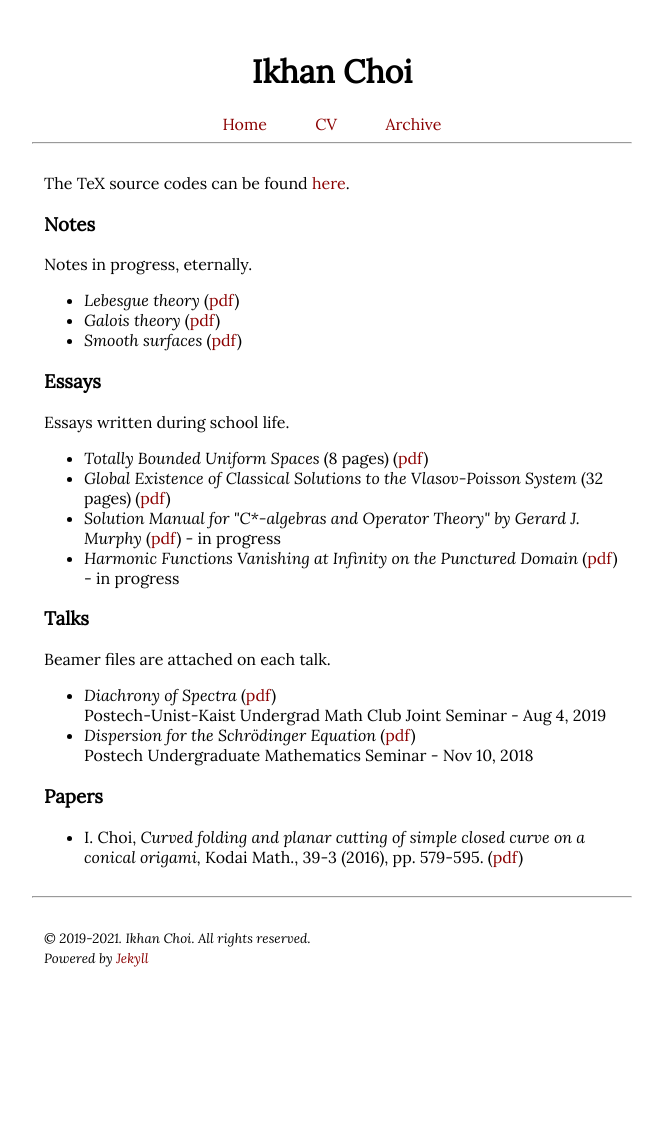
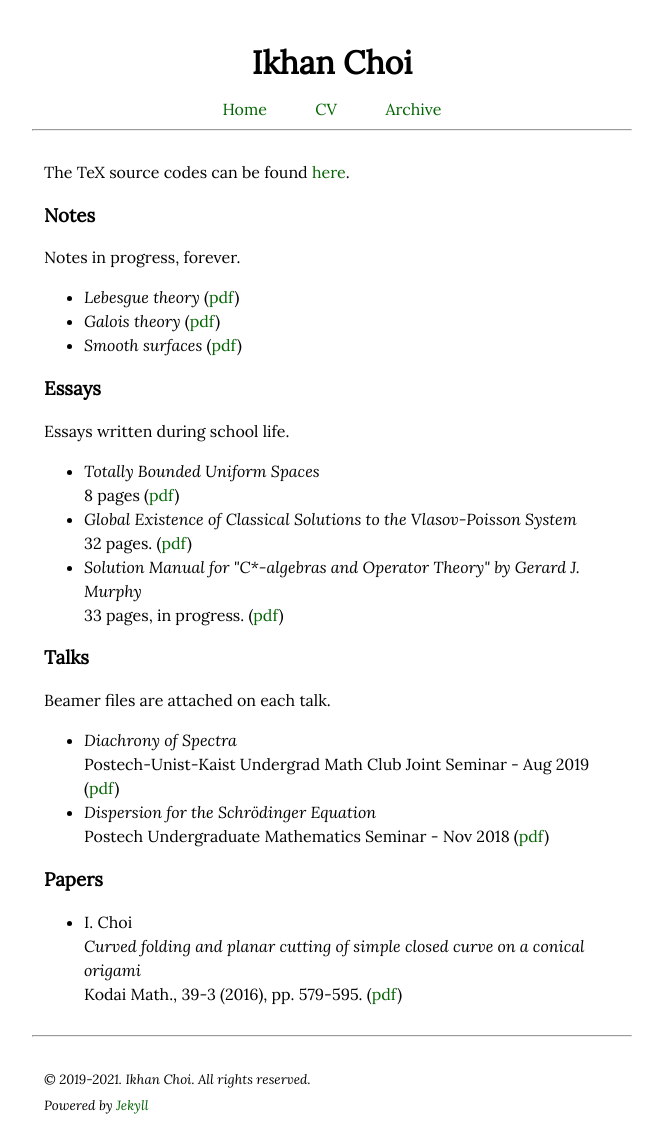
Before and after one commit to ikhanchoi/ikhanchoi.github.io, a Jekyll site: the page built from pages/archive/index.html, in a window 1280 px wide. Shown: the whole page, without its empty margins (308-971 px from the left). Built offline with Jekyll 4.4.1, drawn with Linux system fonts in a browser that asks for light colours; nearby versions of some CDN libraries; before the commit the page ends 988 px from its top, so only the background shows below that.

Commit message:
21/10/19

```diff
--- a/_config.yml
+++ b/_config.yml
@@ -1,24 +1,4 @@
 title: 'Ikhan Choi'
-
 url: 'https://ikhanchoi.github.io'
-baseurl: ''
-
-markdown: kramdown
-markdown_ext: 'md'
-highlighter: rouge
-
-kramdown:
-  input: GFM
-  syntax_highlighter: rouge
-  syntax_highlighter_opts:
-    css_class: 'highlight'
-    span:
-      line_numbers: false
-    block:
-      line_numbers: true
-      start_line: 1
-
 plugins:
   - jekyll-sitemap
-
-google_analytics: G-BSE1ZPMKGC
--- a/assets/css/style.css
+++ b/assets/css/style.css
@@ -4,6 +4,7 @@
   padding-top: 30px;
   font-family: 'Lora', serif;
   counter-reset: section;
+  line-height: 150%;
 }
 
 h4 {
@@ -35,5 +36,5 @@
 }
 
 
-a:link { color: darkred; text-decoration: none;}
-a:visited { color: darkred; text-decoration: none;}
+a:link { color: darkgreen; text-decoration: none;}
+a:visited { color: darkgreen; text-decoration: none;}
--- a/pages/archive/index.html
+++ b/pages/archive/index.html
@@ -9,7 +9,7 @@
 
 
 <h3>Notes</h3>
-Notes in progress, eternally.
+Notes in progress, forever.
 <ul>
 	<li>
 		<i>Lebesgue theory</i>
@@ -32,22 +32,19 @@
 Essays written during school life.
 <ul>
 	<li>
-		<i>Totally Bounded Uniform Spaces</i>
-		(8 pages)
-		(<a href='https://github.com/ikhanchoi/mathnotes/raw/master/essays/totally%20bounded%20uniform%20spaces/totally%20bounded%20uniform%20spaces.pdf'>pdf</a>)
+		<i>Totally Bounded Uniform Spaces</i><br>
+		8 pages
+		(<a href='{{site.url}}/assets/pdf/totally%20bounded%20uniform%20spaces.pdf'>pdf</a>)
 	</li>
 	<li>
-		<i>Global Existence of Classical Solutions to the Vlasov-Poisson System</i>
-		(32 pages)
-		(<a href='https://github.com/ikhanchoi/mathnotes/raw/master/essays/vlasov-poisson/vlasov-poisson.pdf'>pdf</a>)
+		<i>Global Existence of Classical Solutions to the Vlasov-Poisson System</i><br>
+		32 pages.
+		(<a href='{{site.url}}/assets/pdf/vlasov-poisson/vlasov-poisson.pdf'>pdf</a>)
 	</li>
 	<li>
-		<i>Solution Manual for "C*-algebras and Operator Theory" by Gerard J. Murphy</i>
-		(<a href='https://github.com/ikhanchoi/mathnotes/raw/master/essays/murphy%20solution/murphy%20solution.pdf'>pdf</a>) - in progress
-	</li>
-	<li>
-		<i>Harmonic Functions Vanishing at Infinity on the Punctured Domain</i>
-		(<a href='https://github.com/ikhanchoi/mathnotes/raw/master/essays/harmonic%20on%20punctured/harmonic%20on%20punctured.pdf'>pdf</a>) - in progress
+		<i>Solution Manual for "C*-algebras and Operator Theory" by Gerard J. Murphy</i><br>
+		33 pages, in progress.
+		(<a href='{{site.url}}/assets/pdf/murphy%20solution/murphy%20solution.pdf'>pdf</a>)
 	</li>
 </ul>
 
@@ -59,14 +56,14 @@
 </p>
 <ul>
 	<li>
-		<i>Diachrony of Spectra</i>
-		(<a href='https://github.com/ikhanchoi/mathnotes/raw/master/talks/diachrony%20of%20spectra/beamer_spec.pdf'>pdf<a>)<br>
-		Postech-Unist-Kaist Undergrad Math Club Joint Seminar - Aug 4, 2019
+		<i>Diachrony of Spectra</i><br>
+		Postech-Unist-Kaist Undergrad Math Club Joint Seminar - Aug 2019
+		(<a href='https://github.com/ikhanchoi/mathnotes/raw/master/talks/diachrony%20of%20spectra/beamer_spec.pdf'>pdf<a>)
 	</li>
 	<li>
-		<i>Dispersion for the Schr&ouml;dinger Equation</i>
-		(<a href='https://github.com/ikhanchoi/mathnotes/raw/master/talks/dispersive%20equations/beamer_dispersion.pdf'>pdf<a>)<br>
-		Postech Undergraduate Mathematics Seminar - Nov 10, 2018
+		<i>Dispersion for the Schr&ouml;dinger Equation</i><br>
+		Postech Undergraduate Mathematics Seminar - Nov 2018
+		(<a href='https://github.com/ikhanchoi/mathnotes/raw/master/talks/dispersive%20equations/beamer_dispersion.pdf'>pdf<a>)
 	</li>
 </ul>
 
@@ -75,7 +72,9 @@
 <h3>Papers</h3>
 <ul>
 	<li>
-		I. Choi, <i>Curved folding and planar cutting of simple closed curve on a conical origami,</i> Kodai Math., 39-3 (2016), pp. 579-595.
-		(<a href='https://github.com/ikhanchoi/mathnotes/raw/master/papers/cut/galley%20proof.pdf'>pdf<a>)
+		I. Choi<br>
+		<i>Curved folding and planar cutting of simple closed curve on a conical origami</i><br>
+		Kodai Math., 39-3 (2016), pp. 579-595.
+		(<a href='{{site.url}}/assets/pdf/cut.pdf'>pdf<a>)
 	</li>
 </ul>
```
Also changed, not shown: assets/img/decoder.svg (renamed from assets/svg/decoder.svg), assets/img/pdf2svg.md (added), 11 other files.
